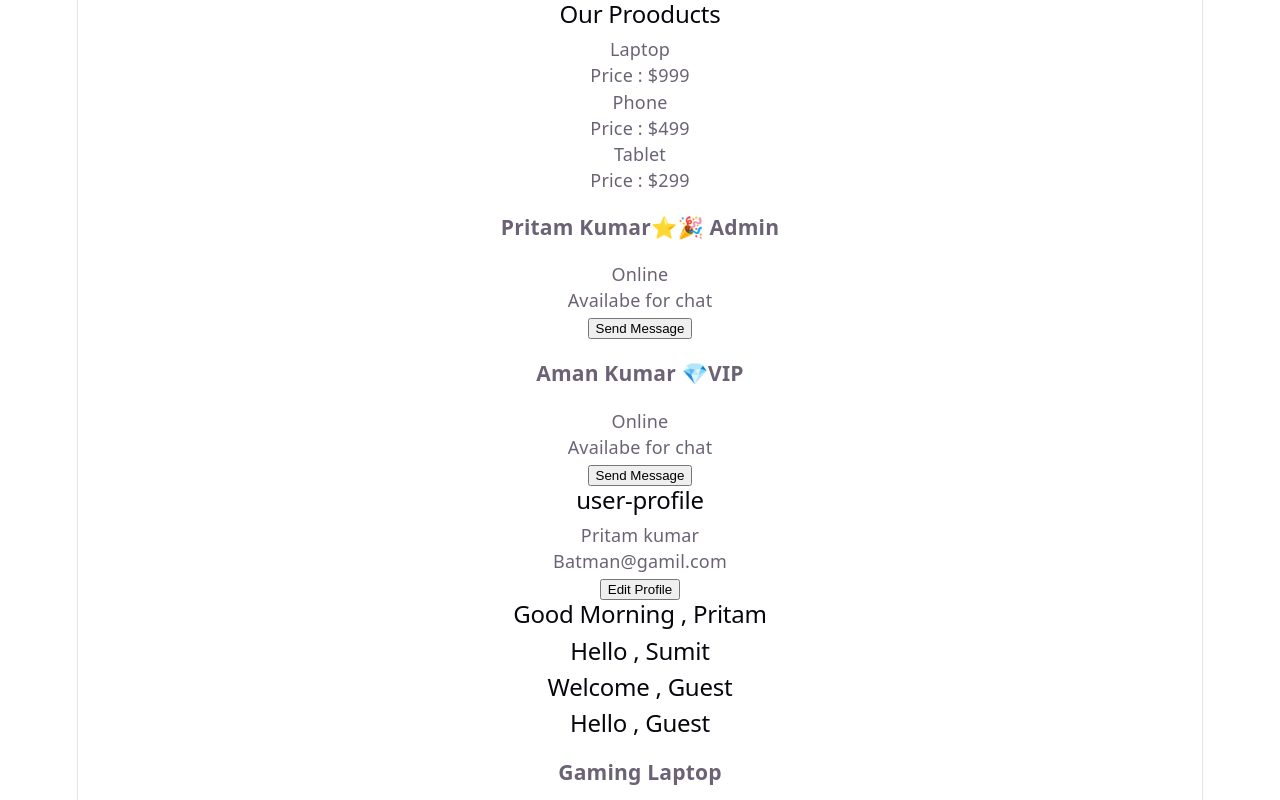
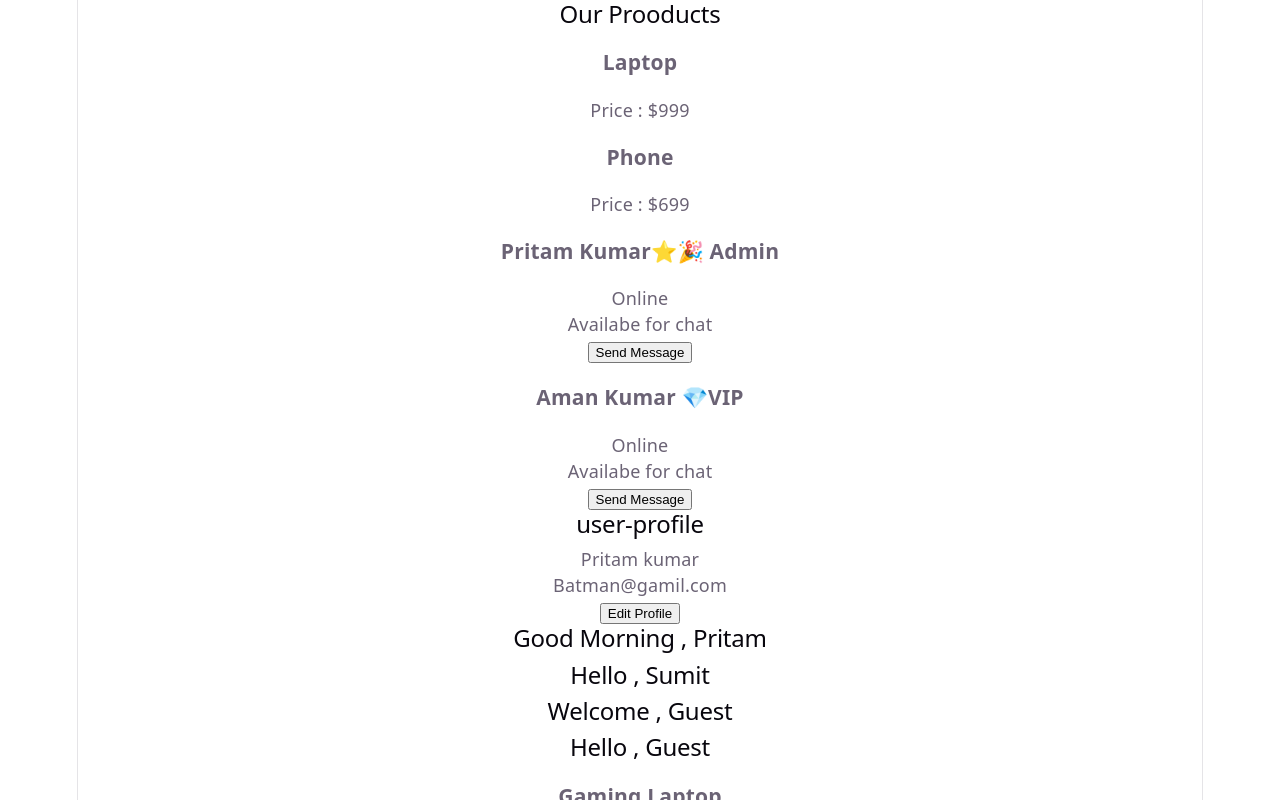
Before and after one commit to Blexedpritam/React-, a React (Vite) app in the folder core-concepts/: page / in a window 1280 px wide. Shown: the top 800 px of the page. Built offline with nearby package versions, Linux system fonts and the light colour scheme.

Commit message:
Refactor ProductList (Rendering List) component to dynamically render products based on price filter.

```diff
--- a/core-concepts/src/ProductList.jsx
+++ b/core-concepts/src/ProductList.jsx
@@ -1,17 +1,40 @@
 export const ProductList = () =>{
+
+    const products = [
+        {
+            id:1,
+            name:"Laptop",
+            price:999,
+        },
+        {
+          id:2,
+          name:"Phone",
+          price:699,
+        },
+        {
+            id:3,
+            name:"Tablet",
+            price:499,
+        },
+        {
+            id:4,
+            name:"Watch",
+            price: 299,
+        }];
+
+
+        const productElements =  products.filter((product) =>{return product.price > 500;})
+        .map((product) => {
+                return (
+                    <>
+                        <h3>{product.name}</h3>
+                        <p>Price : ${product.price}</p>
+                    </>
+                )
+            })
+
     return <div>
         <h2>Our Prooducts</h2>
-        <div>
-            <p>Laptop</p>
-            <p>Price : $999</p>
-        </div>
-        <div>
-            <p>Phone</p>
-            <p>Price : $499</p>
-        </div>
-        <div>
-            <p>Tablet</p>
-            <p>Price : $299</p>
-        </div>
+        {productElements}
     </div>
 }
```
